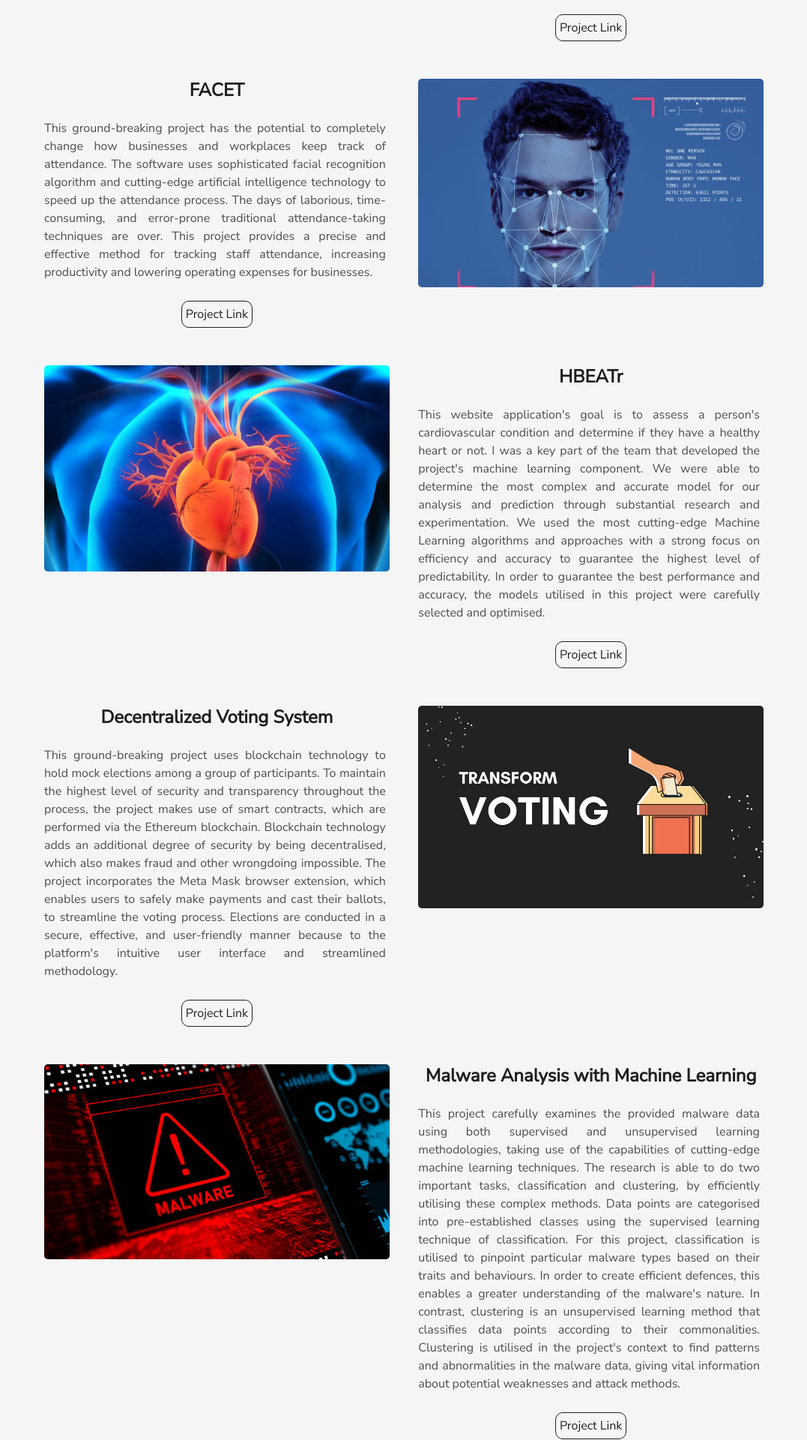
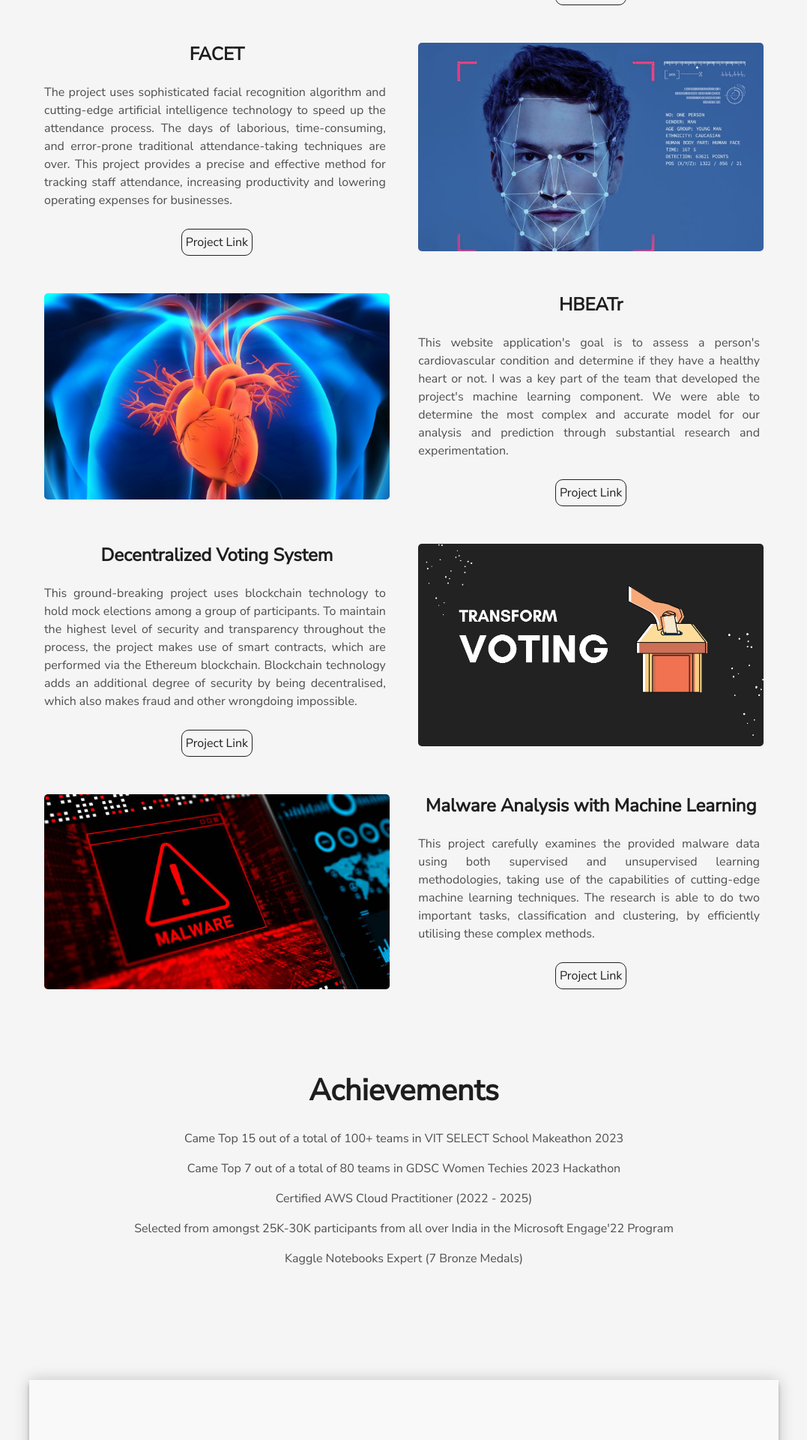
Before and after one commit to kartikeya47/Personal-Portfolio-Website-Final, a Flask app: page / in a window 1280 px wide. Shown: the part 3249-5169 px from the top of the page at 75% size, without its empty margins (101-1178 px from the left). Run offline with Flask 2, Linux system fonts and the light colour scheme.

Commit message:
Updated Descriptions

```diff
--- a/templates/index.html
+++ b/templates/index.html
@@ -165,7 +165,7 @@
         <div class="contents-right" style="text-align: center">
           <h3>Prison Management System</h3>
           <p style="text-align: justify">
-            By providing an effective and efficient solution, this creative concept has the potential to revolutionise the way jails run their operations. This project's goal is to give prisons a complete platform that makes it easier to handle jailers, inmates, and visitors while streamlining the entire process. This technology also includes an intelligent system that may suggest suitable behavioural measures for certain convicts based on their prior behaviour. Machine learning techniques are used by the system to analyse data and forecast each prisoner's behaviour based on their routines.
+            This project's goal is to give prisons a complete platform that makes it easier to handle jailers, inmates, and visitors while streamlining the entire process. This technology also includes an intelligent system that may suggest suitable behavioural measures for certain convicts based on their prior behaviour. Machine learning techniques are used by the system to analyse data and forecast each prisoner's behaviour based on their routines.
           </p>
           <a class="project-link" target="_blank" href="https://github.com/kartikeya47/Prison-Management-System">
             Project Link
@@ -182,8 +182,7 @@
         <div class="contents" style="text-align: center">
           <h3>FACET</h3>
           <p style="text-align: justify">
-            This ground-breaking project has the potential to completely change how businesses and workplaces keep track of attendance. The software uses sophisticated facial recognition algorithm and cutting-edge artificial intelligence technology to speed up the attendance process. The days of laborious, time-consuming, and error-prone traditional attendance-taking techniques are over. This project provides a precise and effective method for tracking staff attendance, increasing productivity and lowering operating expenses for businesses.
-
+            The project uses sophisticated facial recognition algorithm and cutting-edge artificial intelligence technology to speed up the attendance process. The days of laborious, time-consuming, and error-prone traditional attendance-taking techniques are over. This project provides a precise and effective method for tracking staff attendance, increasing productivity and lowering operating expenses for businesses.
           </p>
           <a class="project-link" target="_blank" href="https://github.com/kartikeya47/MSE-Face-Recognition-Attendance-System">Project Link</a>
         </div>
@@ -198,8 +197,7 @@
         <div class="contents-right" style="text-align: center">
           <h3>HBEATr</h3>
           <p style="text-align: justify">
-            This website application's goal is to assess a person's cardiovascular condition and determine if they have a healthy heart or not. I was a key part of the team that developed the project's machine learning component. We were able to determine the most complex and accurate model for our analysis and prediction through substantial research and experimentation. We used the most cutting-edge Machine Learning algorithms and approaches with a strong focus on efficiency and accuracy to guarantee the highest level of predictability. In order to guarantee the best performance and accuracy, the models utilised in this project were carefully selected and optimised.
-
+            This website application's goal is to assess a person's cardiovascular condition and determine if they have a healthy heart or not. I was a key part of the team that developed the project's machine learning component. We were able to determine the most complex and accurate model for our analysis and prediction through substantial research and experimentation.
           </p>
           <a class="project-link" target="_blank" href="https://github.com/kartikeya47/hbeatr_main">
             Project Link
@@ -216,8 +214,7 @@
         <div class="contents" style="text-align: center">
           <h3>Decentralized Voting System</h3>
           <p style="text-align: justify">
-            This ground-breaking project uses blockchain technology to hold mock elections among a group of participants. To maintain the highest level of security and transparency throughout the process, the project makes use of smart contracts, which are performed via the Ethereum blockchain. Blockchain technology adds an additional degree of security by being decentralised, which also makes fraud and other wrongdoing impossible. The project incorporates the Meta Mask browser extension, which enables users to safely make payments and cast their ballots, to streamline the voting process. Elections are conducted in a secure, effective, and user-friendly manner because to the platform's intuitive user interface and streamlined methodology.
-
+            This ground-breaking project uses blockchain technology to hold mock elections among a group of participants. To maintain the highest level of security and transparency throughout the process, the project makes use of smart contracts, which are performed via the Ethereum blockchain. Blockchain technology adds an additional degree of security by being decentralised, which also makes fraud and other wrongdoing impossible.
           </p>
           <a class="project-link" target="_blank" href="https://github.com/kartikeya47/E-Voting-System-Using-Smart-Contracts">Project Link</a>
         </div>
@@ -232,8 +229,7 @@
         <div class="contents-right" style="text-align: center">
           <h3>Malware Analysis with Machine Learning</h3>
           <p style="text-align: justify">
-            This project carefully examines the provided malware data using both supervised and unsupervised learning methodologies, taking use of the capabilities of cutting-edge machine learning techniques. The research is able to do two important tasks, classification and clustering, by efficiently utilising these complex methods. Data points are categorised into pre-established classes using the supervised learning technique of classification. For this project, classification is utilised to pinpoint particular malware types based on their traits and behaviours. In order to create efficient defences, this enables a greater understanding of the malware's nature. In contrast, clustering is an unsupervised learning method that classifies data points according to their commonalities. Clustering is utilised in the project's context to find patterns and abnormalities in the malware data, giving vital information about potential weaknesses and attack methods.
-
+            This project carefully examines the provided malware data using both supervised and unsupervised learning methodologies, taking use of the capabilities of cutting-edge machine learning techniques. The research is able to do two important tasks, classification and clustering, by efficiently utilising these complex methods.
           </p>
           <a class="project-link" target="_blank" href="https://colab.research.google.com/drive/1xK67fANfjLCyWaSZ67hm6CFMVEnAhf6t?usp=sharing">
             Project Link
```
